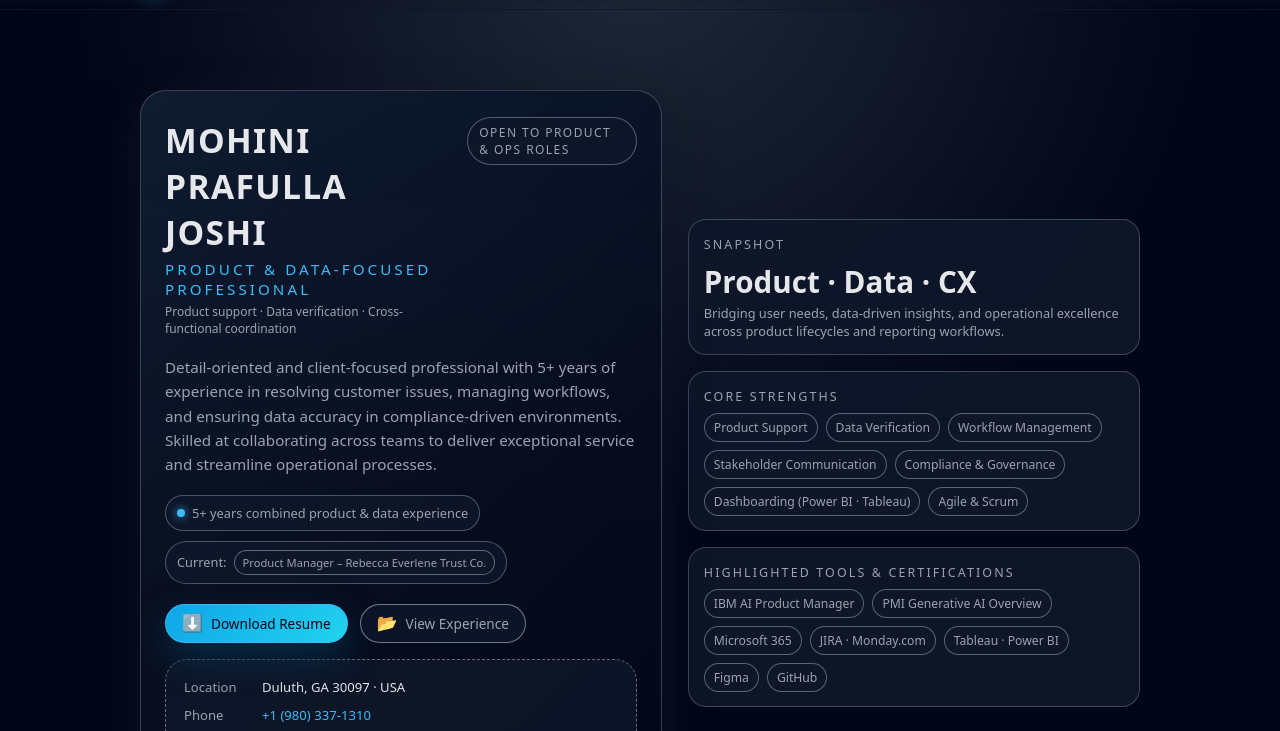
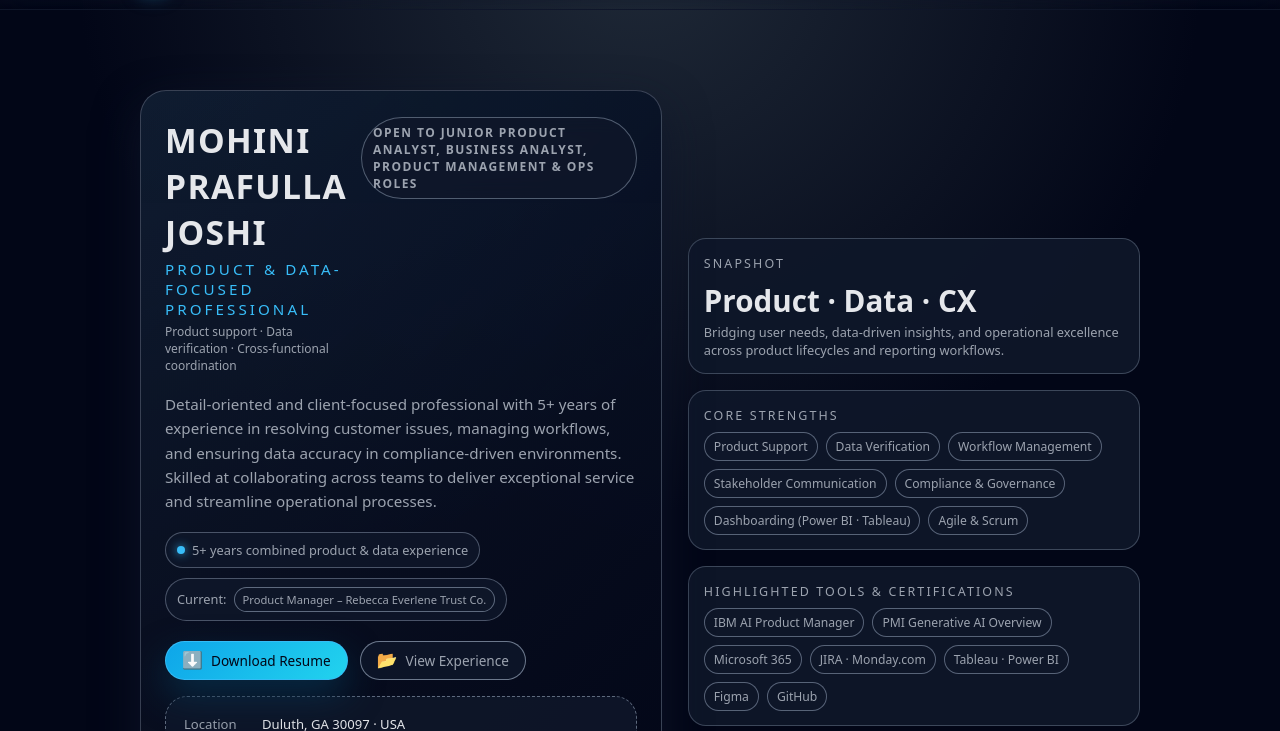
Before and after one commit to mojo-work/MohiniJoshiProfile, a plain HTML site: page index.html in a window 1280 px wide. Shown: the part 52-783 px from the top of the page. Drawn offline with Linux system fonts and the light colour scheme.

Commit message:
updating looking for

```diff
--- a/index.html
+++ b/index.html
@@ -42,7 +42,7 @@
                   Product support · Data verification · Cross-functional coordination
                 </p>
               </div>
-              <span class="hero-pill">Open to Product & Ops roles</span>
+              <span class="hero-pill">Open to Junior Product Analyst, Business Analyst, Product Management & Ops roles</span>
             </div>
 
             <p class="hero-summary">
--- a/styles.css
+++ b/styles.css
@@ -215,6 +215,7 @@ main {
   color: var(--text-soft);
   backdrop-filter: blur(10px);
   background: rgba(15, 23, 42, 0.8);
+  font-weight: bold;
 }
 
 .hero-summary {
```
